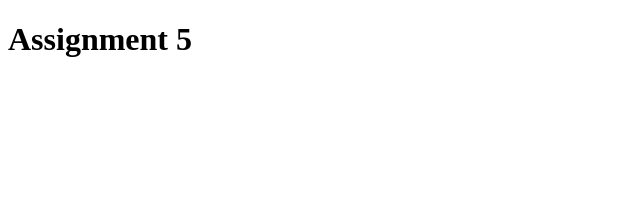
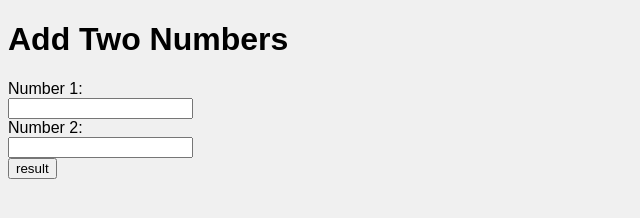
Before and after one commit to AradhyaX/Assignments, a plain HTML site: page assignment 5/index.html in a window 1280 px wide. Shown: the whole page, without its empty margins (0-640 px from the left). Drawn offline with Linux system fonts and the light colour scheme; files that its build step writes are made by us from their sources.

Commit message:
Update assignment 5 HTML structure

```diff
--- a/assignment 5/index.html
+++ b/assignment 5/index.html
@@ -1,11 +1,24 @@
 <!DOCTYPE html>
-<html lang='en'>
+<html lang="en">
 <head>
-    <meta charset='UTF-8'>
-    <meta name='viewport' content='width=device-width, initial-scale=1.0'>
-    <title>Assignment 5</title>
+    <meta charset="UTF-8">
+    <meta name="viewport" content="width=device-width, initial-scale=1.0">
+    <title>Simple Addition</title>
+    <link rel="stylesheet" href="style.css">
 </head>
 <body>
-    <h1>Assignment 5</h1>
+    <h1>Add Two Numbers</h1>
+
+    <label>Number 1:</label><br>
+    <input type="number" id="num1"><br>
+
+    <label>Number 2:</label><br>
+    <input type="number" id="num2"><br>
+
+    <button onclick="calculate()">result</button>
+
+    <div id="result" class="result"></div>
+
+    <script src="script.js"></script>
 </body>
 </html>
```
